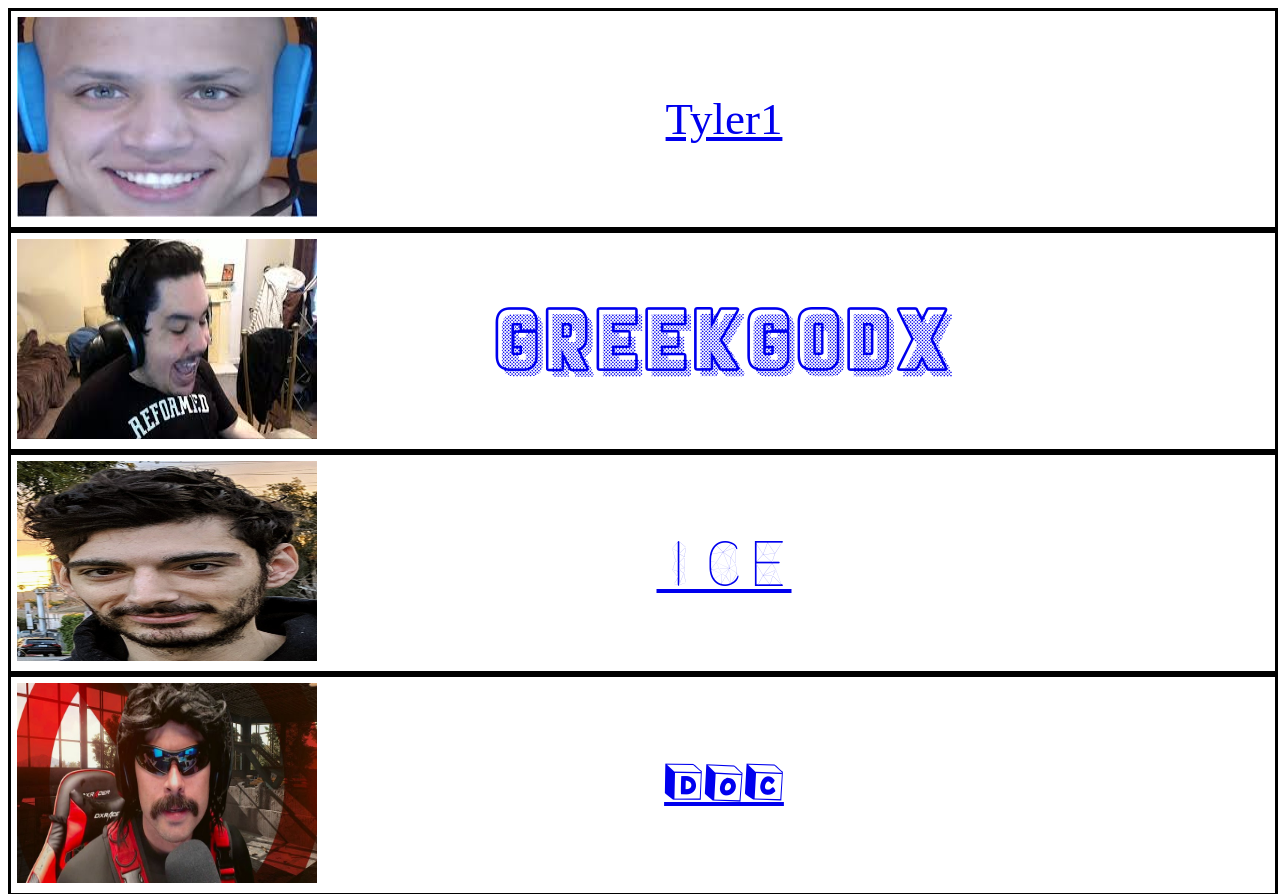
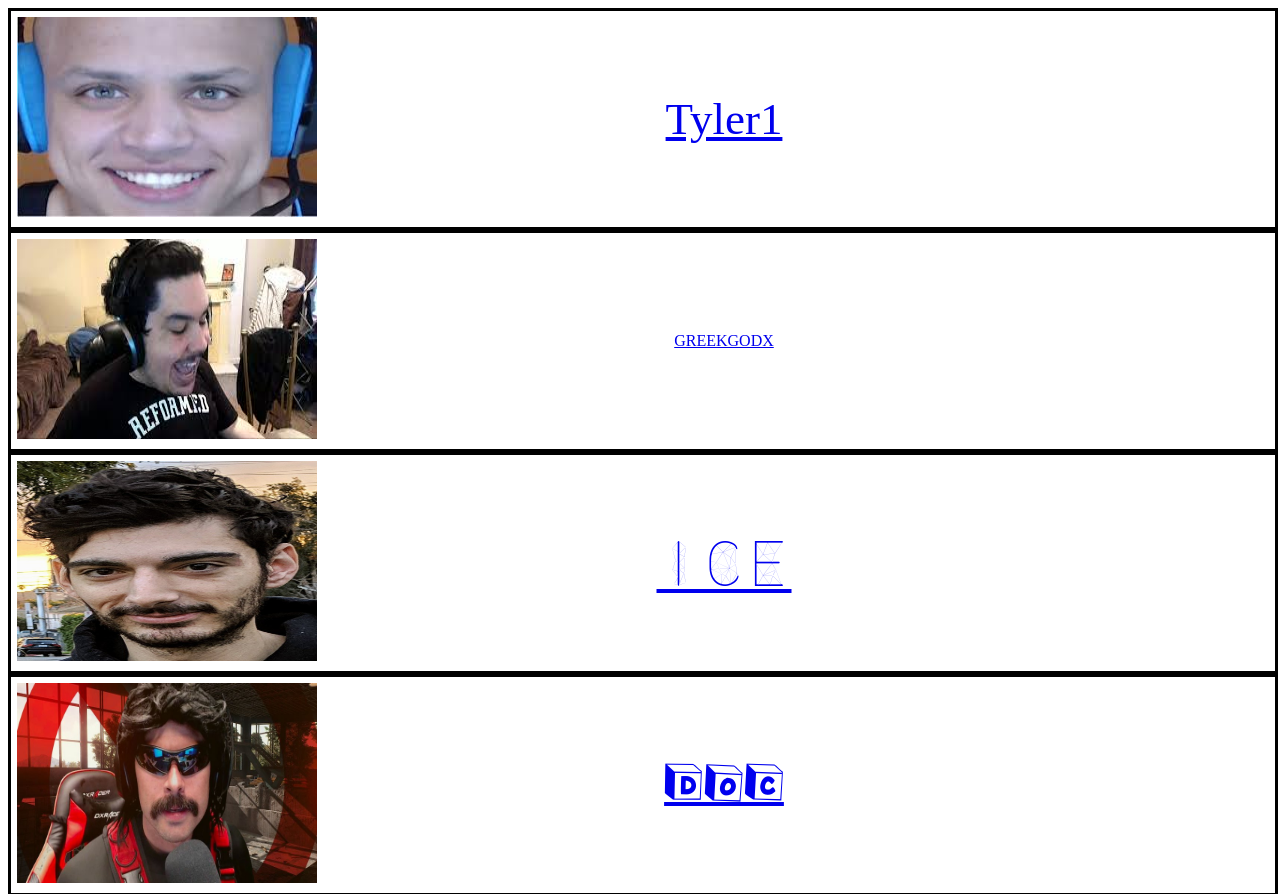
Before and after one commit to TheXahlen/StreamerCatalogue, a plain HTML site: page index.html in a window 1280 px wide. Shown: the top 894 px of the page. Drawn offline with Linux system fonts and the light colour scheme.

Commit message:
Update index.html

```diff
--- a/index.html
+++ b/index.html
@@ -29,7 +29,7 @@
 <tr>
 <td><table><tr><td> <img src="Resources/StyleSheets/Images/GreekGallery.jpeg" alt="GreekGodX" width="300" height="200"></td></tr></table>
 </td>
-   <td style="width: 800px; text-align:center;"><table style="width: 800px; text-align:center;"><tr><td><p  class="TextDec" style="margin-left:auto; margin-right:auto; Font-Family: Font1;">GREEKGODX</p></td></tr></table>
+   <td style="width: 800px; text-align:center;"><table style="width: 800px; text-align:center;"><tr><td><p  class="NameText" >GREEKGODX</p></td></tr></table>
 </td>
 </tr>
 </table>
```
